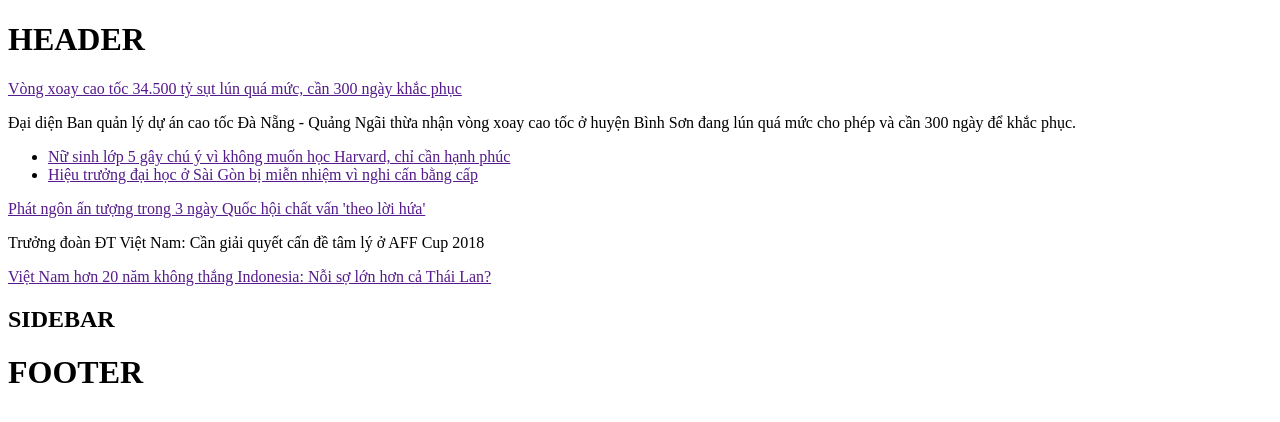
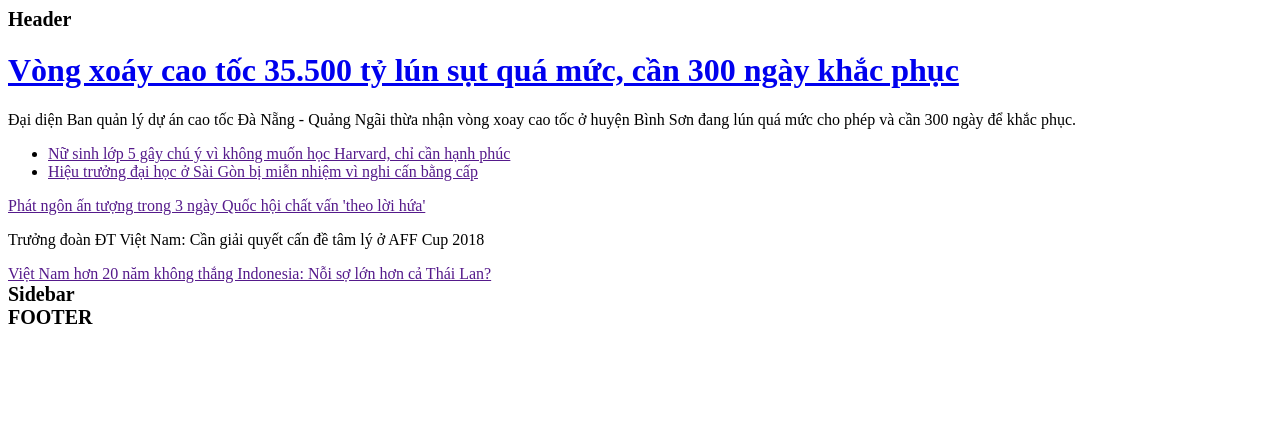
Before and after one commit to DoNgocTien17/F8-frontend-k3, a plain HTML site: page Buoi-1/Bai3.html in a window 1280 px wide. Drawn offline with Linux system fonts and the light colour scheme.

Commit message:
Sua bai tap ngay 1

```diff
--- a/Buoi-1/Bai3.html
+++ b/Buoi-1/Bai3.html
@@ -4,11 +4,23 @@
     <meta charset="UTF-8">
     <meta name="viewport" content="width=device-width, initial-scale=1.0">
     <title>Bài 3</title>
+    <style>
+        span{
+            font-size: 20px;
+            font-weight: 600;
+        }
+    </style>
+
 </head>
 <body>
-    <h1>HEADER</h1>
-    <a href="">Vòng xoay cao tốc 34.500 tỷ sụt lún quá mức, cần 300 ngày khắc phục</a>
-    <p>Đại diện Ban quản lý dự án cao tốc Đà Nẵng - Quảng Ngãi thừa nhận vòng xoay cao tốc ở huyện Bình Sơn đang lún quá mức cho phép và cần 300 ngày để khắc phục.</p>
+    <header>
+        <span>Header</span>
+    </header>
+
+    <h1>
+        <a href="#!">Vòng xoáy cao tốc 35.500 tỷ lún sụt quá mức, cần 300 ngày khắc phục</a>
+      </h1>
+      <p>Đại diện Ban quản lý dự án cao tốc Đà Nẵng - Quảng Ngãi thừa nhận vòng xoay cao tốc ở huyện Bình Sơn đang lún quá mức cho phép và cần 300 ngày để khắc phục.</p>
     <ul>
         <li><a href="">Nữ sinh lớp 5 gây chú ý vì không muốn học Harvard, chỉ cần hạnh phúc</a></li>
         <li><a href="">Hiệu trưởng đại học ở Sài Gòn bị miễn nhiệm vì nghi cấn bằng cấp</a></li>
@@ -16,7 +28,13 @@
     <a href="">Phát ngôn ấn tượng trong 3 ngày Quốc hội chất vấn 'theo lời hứa'</a>
     <p>Trưởng đoàn ĐT Việt Nam: Cần giải quyết cấn đề tâm lý ở AFF Cup 2018</p>
     <a href="">Việt Nam hơn 20 năm không thắng Indonesia: Nỗi sợ lớn hơn cả Thái Lan?</a>
-    <h2>SIDEBAR</h2>
-    <h1>FOOTER</h1>
+
+    <nav class="sidebar">
+        <span>Sidebar</span>
+      </nav>
+
+    <footer>
+        <span>FOOTER</span>
+    </footer>
 </body>
 </html>
```
